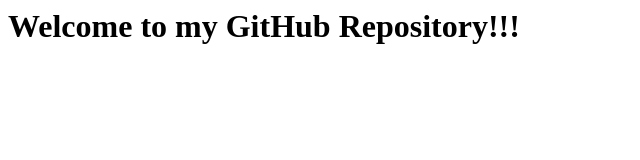
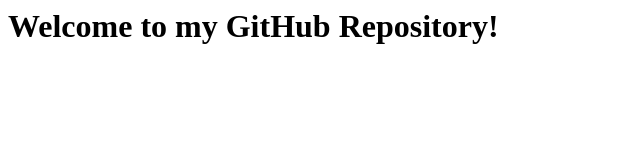
Before and after one commit to tranmyngoc208/Kiem-thu-lab7, a plain HTML site: page src/index.html in a window 1280 px wide. Shown: the full height of the page, 0-640 px from the left. Drawn offline with Linux system fonts and the light colour scheme.

Commit message:
Update index.html

```diff
--- a/src/index.html
+++ b/src/index.html
@@ -1 +1 @@
-<html><body><h1>Welcome to my GitHub Repository!!!</h1></body></html>
+<html><body><h1>Welcome to my GitHub Repository!</h1></body></html>
```
